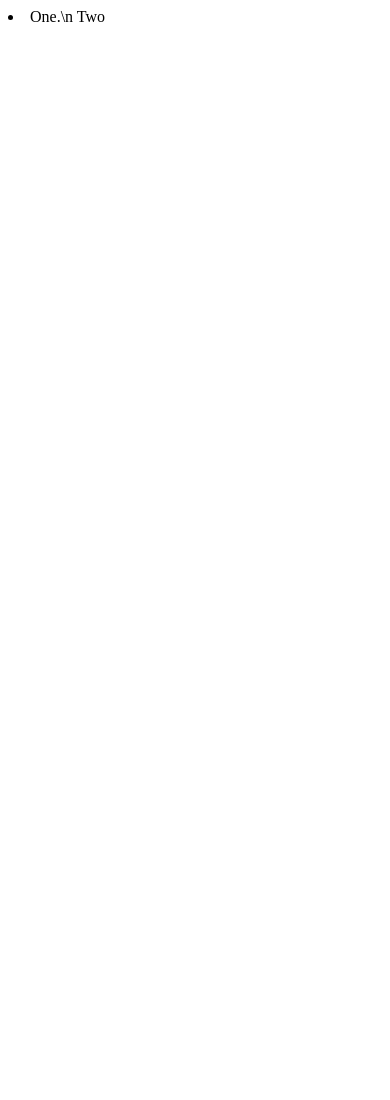
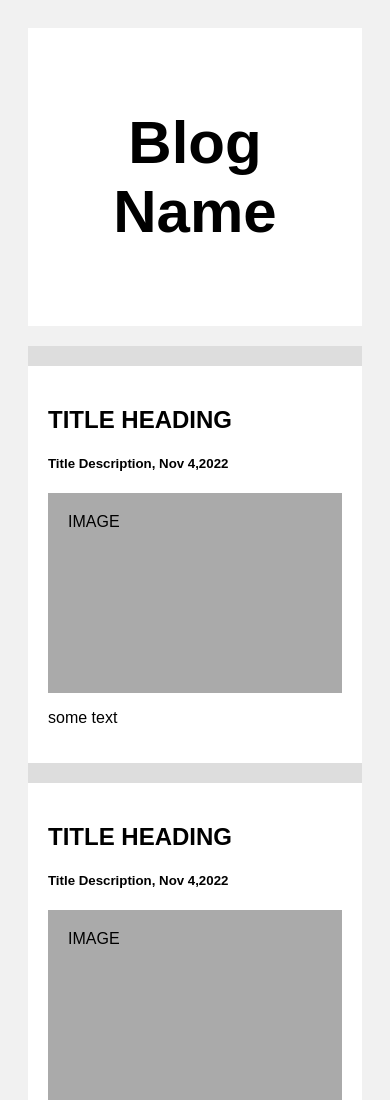
Before and after one commit to PanRuyal/PanRuyal.github.io, a plain HTML site: page index.html in a window 390 px wide. Shown: the top 1100 px of the page. Before the commit the page ends 844 px from the top, so only its background shows below. Drawn offline with Linux system fonts and the light colour scheme.

Commit message:
try blog layout

```diff
--- a/index.html
+++ b/index.html
@@ -5,10 +5,104 @@
         <meta http-equiv="X-UA-Compatible" content="IE=edge" />
         <meta name="viewport" content="width=device-width, initial-scale=1.0" />
         <title>PanRuyal</title>
+        <style>
+            * {
+                box-sizing: border-box;
+            }
+            body{
+                font-family: Arial ;
+                padding: 20px;
+                background: #f1f1f1;
+            }
+
+            /* Header/Blog Title */
+            .header{
+                padding: 30px;
+                font-size: 40px;
+                text-align: center;
+                background: white;
+            }
+            .leftcolumn{
+                float: left;
+                width: 75%;
+            }
+            .rightcolumn {
+                float: right;
+                width: 25%;
+                padding-left: 20px;
+            }
+
+            .fakeimg {
+                background-color: #aaa;
+                width: 100%;
+                padding: 20px;
+            }
+
+            .card {
+                background-color: white;
+                padding: 20px;
+                margin-top: 20px;
+            }
+
+            .row::after{
+                content: "";
+                clear: both;
+                display: table;
+            }
+
+            .footer{
+                padding: 20px;
+                text-align:center;
+                background: #ddd;
+                margin-top: 20px;
+            }
+
+            @media  screen and (max-width:800px) {
+                .leftcolumn, .rightcolumn {
+                    width: 100%;
+                    padding: 0;
+                }
+
+            }
+        </style>
     </head>
     <body>
-        <div>
-            <li>One.\n Two</li>
+        <div class="header">
+            <h2>Blog Name</h2>
+        </div>
+        <div class="row">
+            <div class="leftcolumn">
+                <div class="card">
+                    <h2>TITLE HEADING</h2>
+                    <h5>Title Description, Nov 4,2022</h5>
+                    <div class="fakeimg" style="height: 200px;">IMAGE</div>
+                    <p>some text</p>
+                </div>
+                <div class="card">
+                    <h2>TITLE HEADING</h2>
+                    <h5>Title Description, Nov 4,2022</h5>
+                    <div class="fakeimg" style="height: 200px;">IMAGE</div>
+                    <p>some text</p>
+                </div>
+                <div class="rightcolumn">
+                    <div class="card">
+                        <h2>About Me</h2>
+                        <div class="fakeimg" style="height: 100px;">IMAGE</div>
+                        <p>Some text introducing self</p>
+                    </div>
+                    <div class="card"><h3>Popular Post</h3>
+                    <div class="famkeimg">Image</div><br>
+                    <div class="famkeimg">Image</div><br>
+                    <div class="famkeimg">Image</div>
+                </div>
+                <div class="card">
+                    <h3>Follow Me</h3>
+                    <p>Some Text</p>
+                </div>
+            </div>
+        </div>
+        <div class="footer">
+            <h2>Footer</h2>
         </div>
     </body>
 </html>
```
